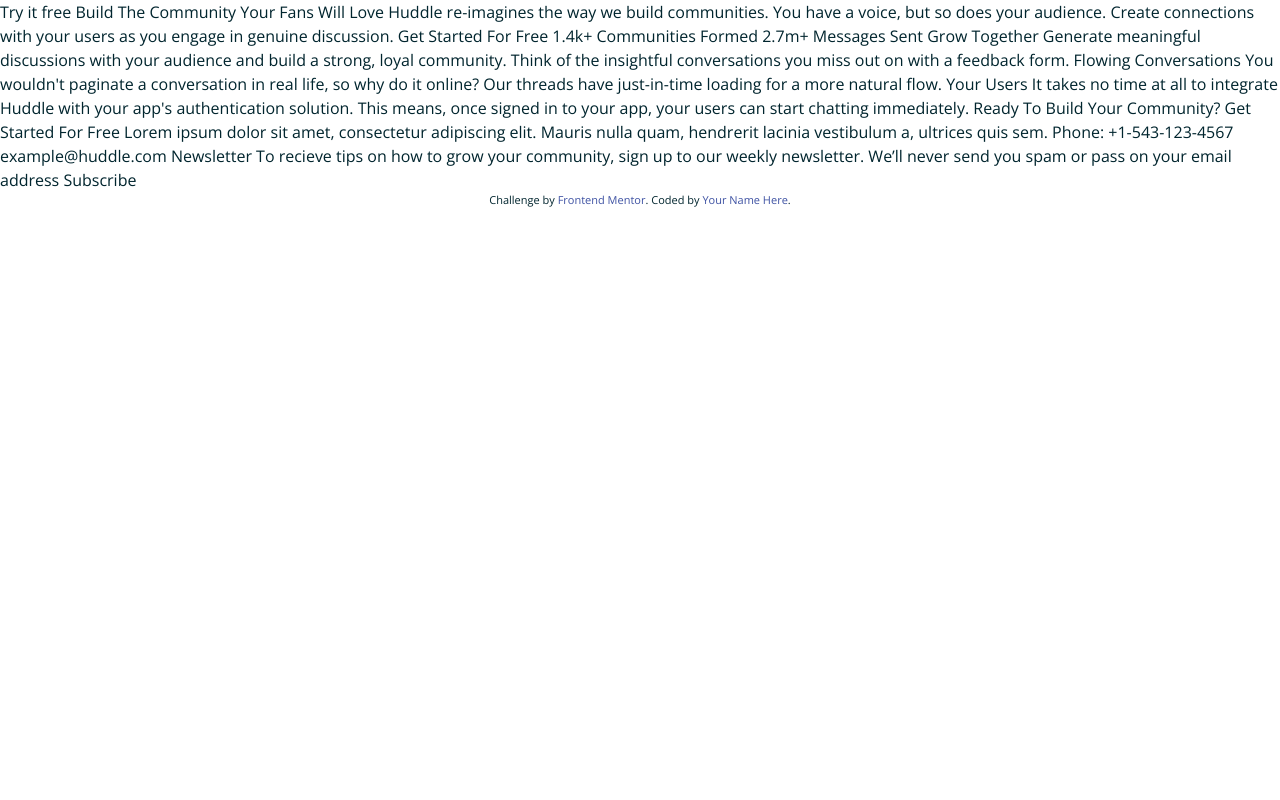
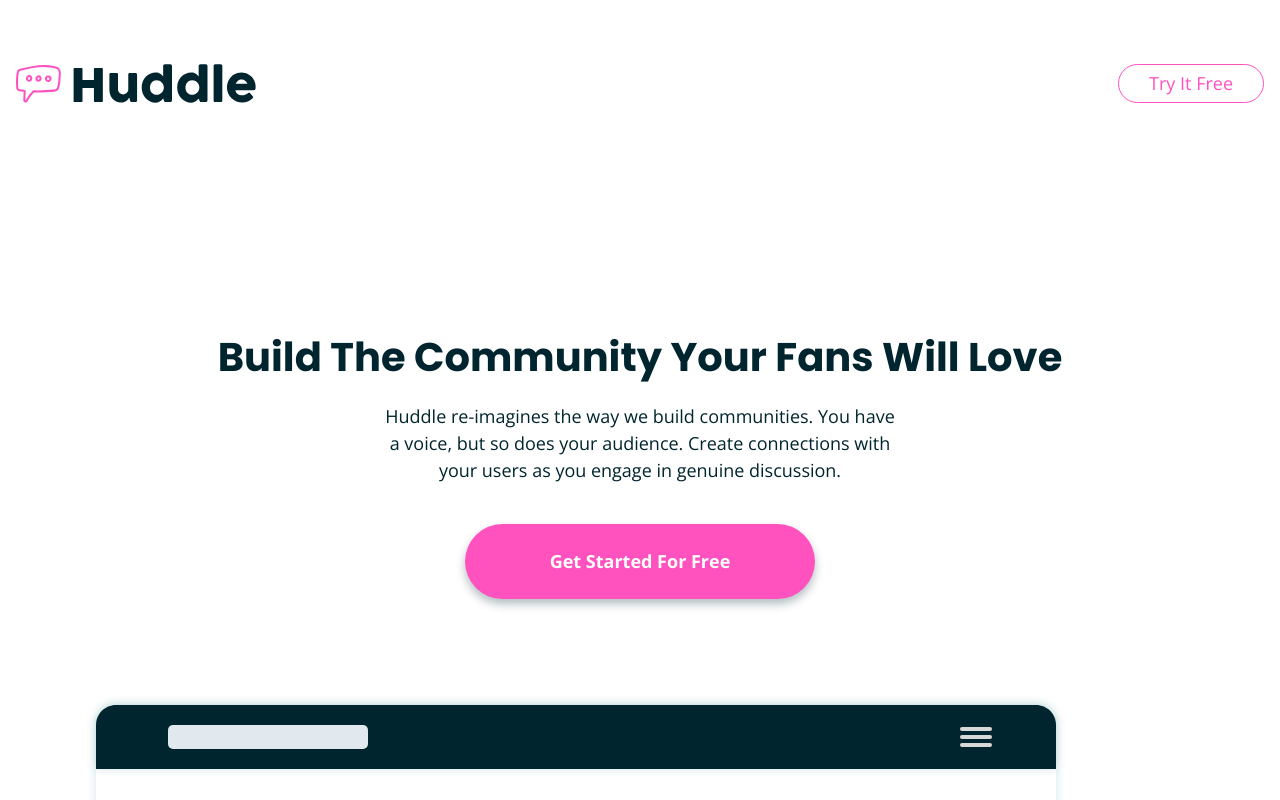
Before and after one commit to jpdrsanchez/Huddle, a plain HTML site: page index.html in a window 1280 px wide. Shown: the top 800 px of the page. Drawn offline with nearby package versions, Linux system fonts and the light colour scheme.

Commit message:
Added main

```diff
--- a/index.html
+++ b/index.html
@@ -11,26 +11,33 @@
   <title>Frontend Mentor | Huddle landing page with curved sections</title>
 
   <!-- Feel free to remove these styles or customise in your own stylesheet 👍 -->
-  <style>
-    .attribution { font-size: 11px; text-align: center; }
-    .attribution a { color: hsl(228, 45%, 44%); }
-  </style>
 </head>
 <body>
-  Try it free
+  <header class="header">
+    <div class="header__logo">
+      <img src="images/logo.svg" alt="Huddle">
+    </div>
+    <a class="header__button" href="#">Try it free</a>
+  </header>
 
-  Build The Community Your Fans Will Love
-
-  Huddle re-imagines the way we build communities. You have a voice, but so does
-  your audience. Create connections with your users as you engage in genuine discussion.
-
-  Get Started For Free
-
-  1.4k+
-  Communities Formed
-
-  2.7m+
-  Messages Sent
+  <main class="container main">
+    <h1 class="title main__title">Build The Community Your Fans Will Love</h1>
+    <p class="main__text">
+      Huddle re-imagines the way we build communities. You have a voice, but so does your audience. Create connections with your users as you engage in genuine discussion.
+    </p>
+    <a class="main__button" href="#">Get Started For Free</a>
+    <img class="main__image" src="images/screen-mockups.svg" alt="Mockups">
+    <ul class="main__list">
+      <li class="main__item">
+        <h2 class="title main__subtitle">1.4k+</h2>
+        <p class="main__list-text">Communities Formed</p>
+      </li>
+      <li class="main__item">
+        <h2 class="title main__subtitle">2.7m+</h2>
+        <p class="main__list-text">Messages Sent</p>
+      </li>
+    </ul>
+  </main>
 
   Grow Together
   Generate meaningful discussions with your audience and build a strong, loyal community.
```
